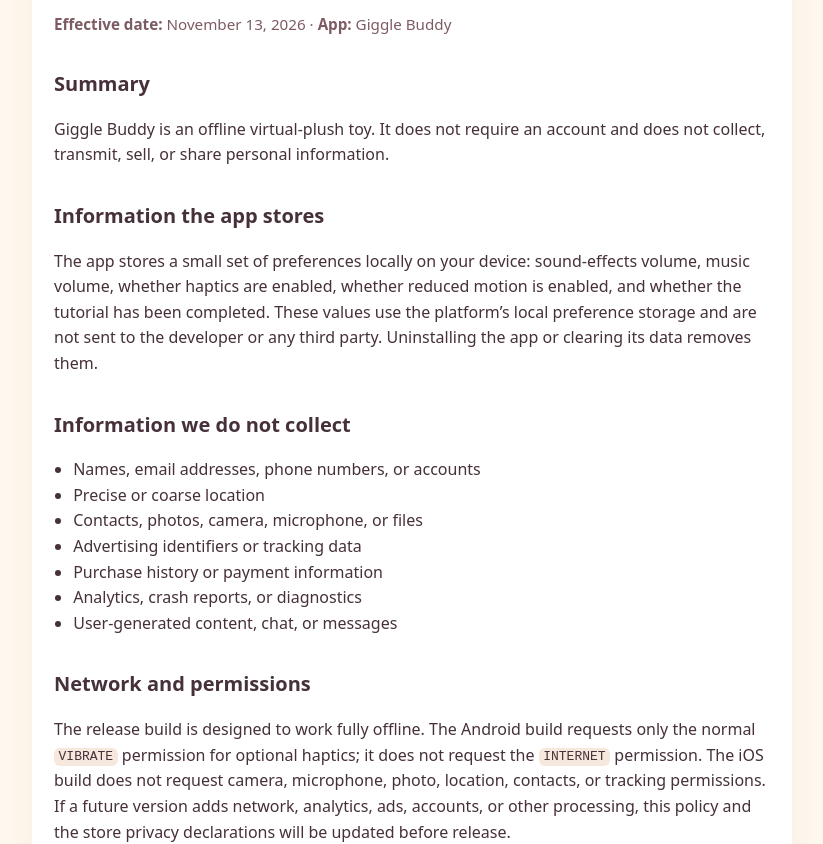
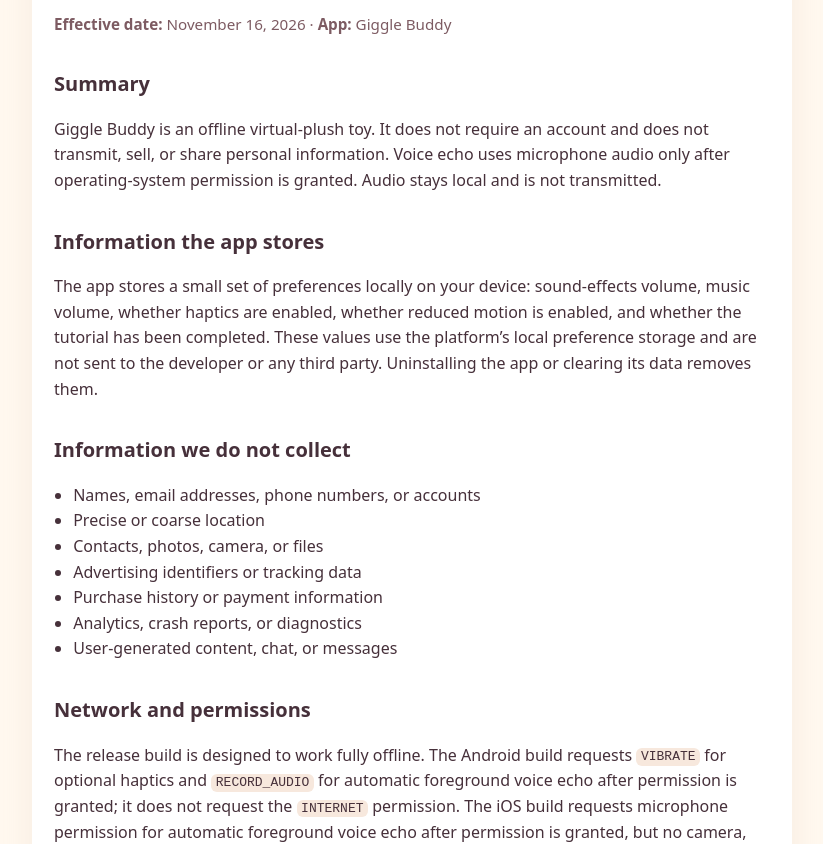
Before and after one commit to tahametwally/giggle-buddy-legal, a plain HTML site: page privacy-policy.html in a window 1280 px wide. Shown: the part 111-955 px from the top of the page, without its empty margins (228-1051 px from the left). Drawn offline with Linux system fonts and the light colour scheme.

Commit message:
Disclose automatic local voice echo and microphone permission

```diff
--- a/privacy-policy.html
+++ b/privacy-policy.html
@@ -21,12 +21,12 @@
 <body><main>
 <div class="card">
 <h1>Giggle Buddy — Privacy Policy</h1>
-<p class="meta"><strong>Effective date:</strong> November 13, 2026 · <strong>App:</strong> Giggle Buddy</p>
+<p class="meta"><strong>Effective date:</strong> November 16, 2026 · <strong>App:</strong> Giggle Buddy</p>
 
 
 
 <h2>Summary</h2>
-<p>Giggle Buddy is an offline virtual-plush toy. It does not require an account and does not collect, transmit, sell, or share personal information.</p>
+<p>Giggle Buddy is an offline virtual-plush toy. It does not require an account and does not transmit, sell, or share personal information. Voice echo uses microphone audio only after operating-system permission is granted. Audio stays local and is not transmitted.</p>
 
 <h2>Information the app stores</h2>
 <p>The app stores a small set of preferences locally on your device: sound-effects volume, music volume, whether haptics are enabled, whether reduced motion is enabled, and whether the tutorial has been completed. These values use the platform’s local preference storage and are not sent to the developer or any third party. Uninstalling the app or clearing its data removes them.</p>
@@ -35,7 +35,7 @@
 <ul>
 <li>Names, email addresses, phone numbers, or accounts</li>
 <li>Precise or coarse location</li>
-<li>Contacts, photos, camera, microphone, or files</li>
+<li>Contacts, photos, camera, or files</li>
 <li>Advertising identifiers or tracking data</li>
 <li>Purchase history or payment information</li>
 <li>Analytics, crash reports, or diagnostics</li>
@@ -43,8 +43,9 @@
 </ul>
 
 <h2>Network and permissions</h2>
-<p>The release build is designed to work fully offline. The Android build requests only the normal <code>VIBRATE</code> permission for optional haptics; it does not request the <code>INTERNET</code> permission. The iOS build does not request camera, microphone, photo, location, contacts, or tracking permissions. If a future version adds network, analytics, ads, accounts, or other processing, this policy and the store privacy declarations will be updated before release.</p>
+<p>The release build is designed to work fully offline. The Android build requests <code>VIBRATE</code> for optional haptics and <code>RECORD_AUDIO</code> for automatic foreground voice echo after permission is granted; it does not request the <code>INTERNET</code> permission. The iOS build requests microphone permission for automatic foreground voice echo after permission is granted, but no camera, photo, location, contacts, or tracking permissions. If a future version adds network, analytics, ads, accounts, or other processing, this policy and the store privacy declarations will be updated before release.</p>
 
+<h2>Automatic voice echo</h2><p>After microphone permission is granted at launch, the app listens automatically while foregrounded. Mallow detects pauses and repeats phrases in a funny voice, up to 15 seconds at a time. Audio is processed in temporary memory only, never saved to a file or sent anywhere, and discarded after playback or cancellation. Listening pauses during playback, Settings, and when the app leaves the foreground. It resumes when the app returns or Settings closes if voice mode was active. Tapping Stop listening turns it off until the next launch. If microphone access is denied, the other toys still work. If microphone capture is interrupted while voice echo is on, the app tries to reconnect automatically.</p>
 <h2>Children’s privacy</h2>
 <p>Giggle Buddy is a fictional character and does not depict a real child. The app does not knowingly collect personal information from anyone, including children. The game is intended for children ages 3–8. If you believe the app has unexpectedly collected personal information, contact <a href="mailto:taha.metwally94@gmail.com">taha.metwally94@gmail.com</a>.</p>
 
```
